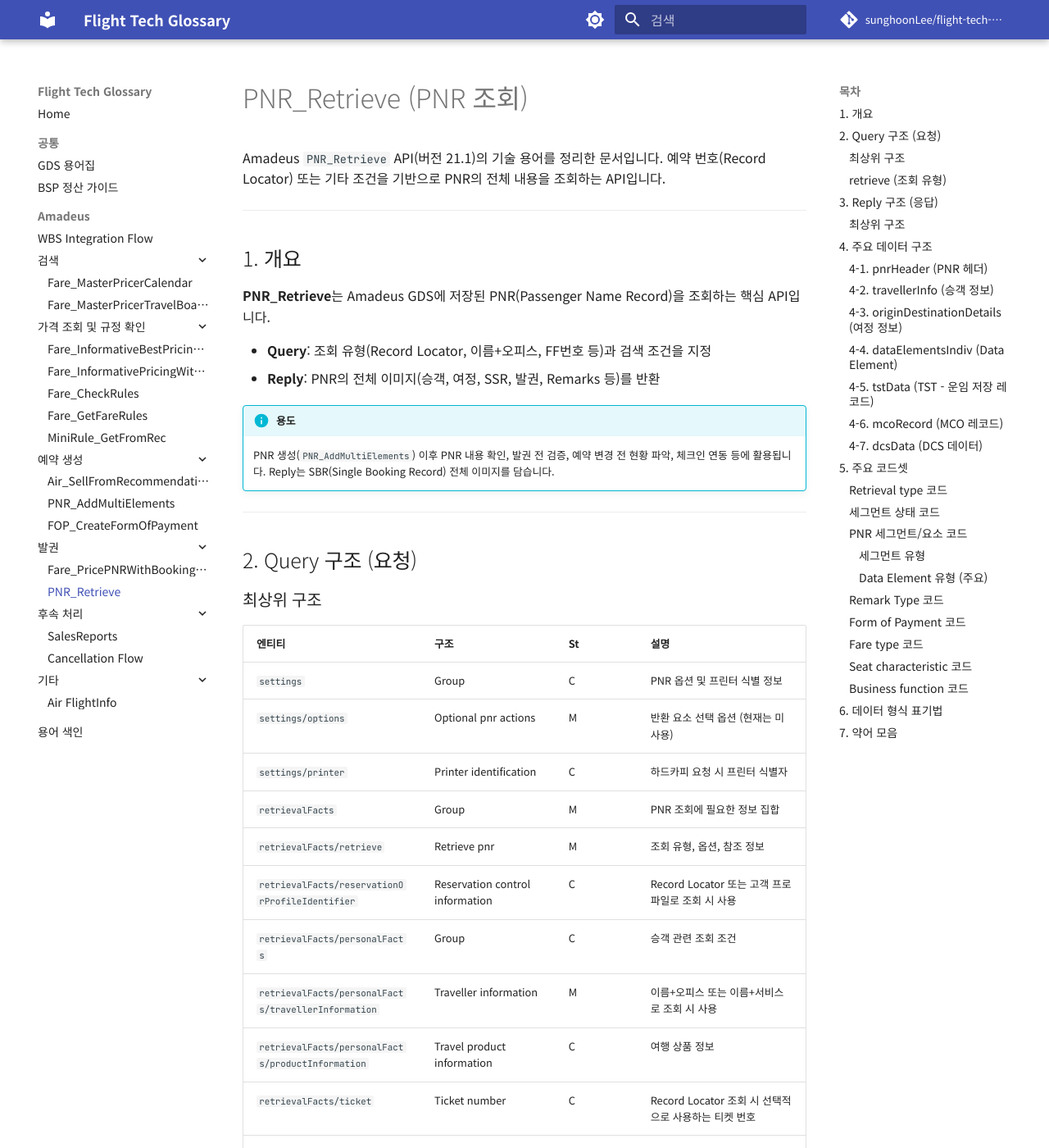
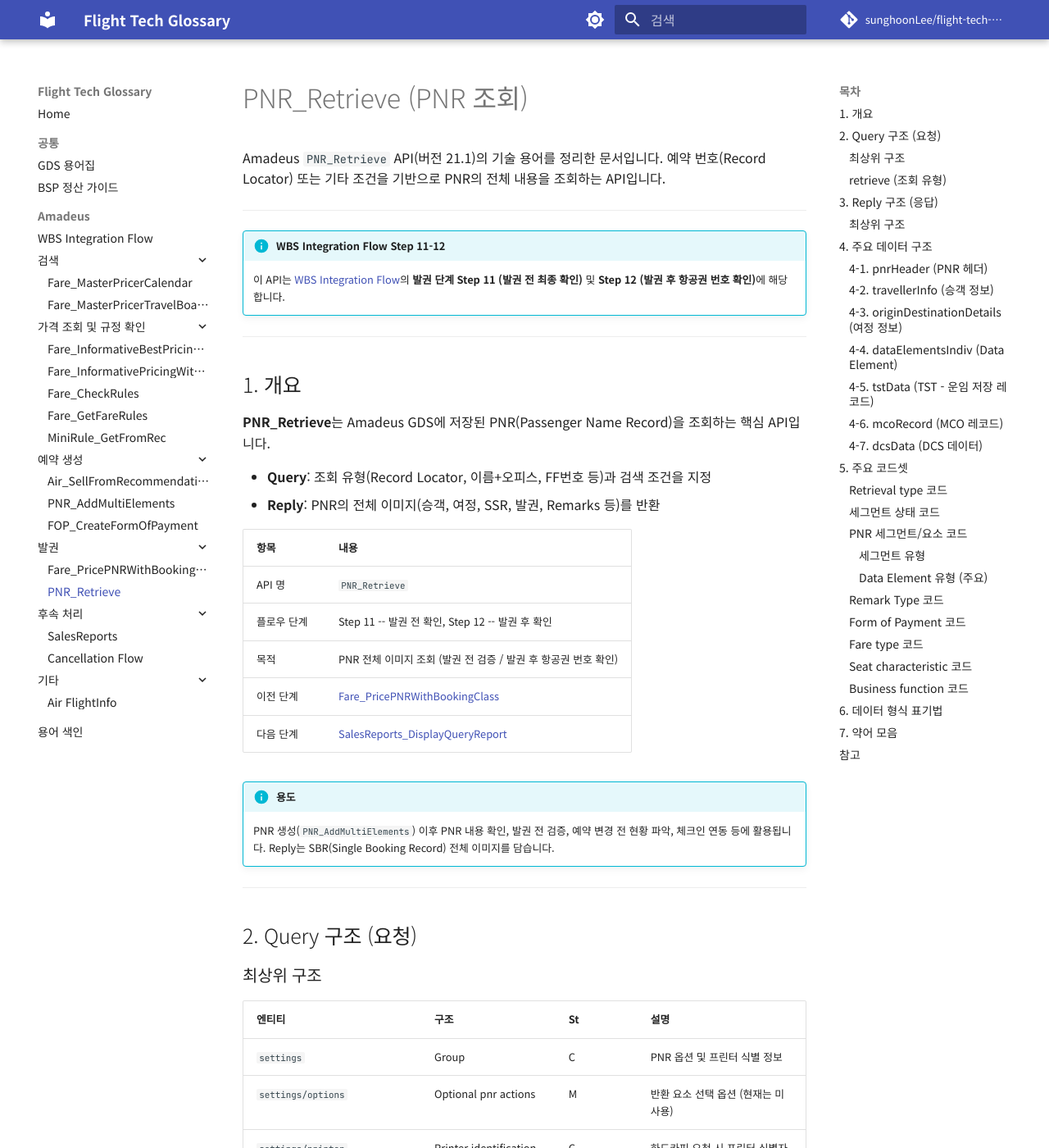
Before and after one commit to sunghoonLee/flight-tech-glossary, an MkDocs documentation site: the page built from docs/pnr-retrieve.md, in a window 1280 px wide and 1400 px high. Shown: the whole window at 82% size. Built offline with MkDocs 1.6.1 and Material for MkDocs 9.7.7, drawn with Linux system fonts in a browser that asks for light colours; comment, search, counter and statistics services are not loaded; some of the changed text lies outside the part shown.

Commit message:
Add WBS Integration Flow context to existing API glossary pages
Add WBS step info blocks, API metadata tables, and cross-reference
sections to 5 pre-existing files to match the format of newly written
glossary pages. All 13 WBS steps now consistently linked.

Co-Authored-By: Claude Opus 4.6 <noreply@anthropic.com>

```diff
--- a/docs/pnr-retrieve.md
+++ b/docs/pnr-retrieve.md
@@ -1,6 +1,11 @@
 # PNR_Retrieve (PNR 조회)
 
 Amadeus `PNR_Retrieve` API(버전 21.1)의 기술 용어를 정리한 문서입니다. 예약 번호(Record Locator) 또는 기타 조건을 기반으로 PNR의 전체 내용을 조회하는 API입니다.
+
+---
+
+!!! info "WBS Integration Flow Step 11-12"
+    이 API는 [WBS Integration Flow](amadeus-wbs-integration-flow.md)의 **발권 단계 Step 11 (발권 전 최종 확인)** 및 **Step 12 (발권 후 항공권 번호 확인)**에 해당합니다.
 
 ---
 
@@ -10,6 +15,14 @@ Amadeus `PNR_Retrieve` API(버전 21.1)의 기술 용어를 정리한 문서입
 
 - **Query**: 조회 유형(Record Locator, 이름+오피스, FF번호 등)과 검색 조건을 지정
 - **Reply**: PNR의 전체 이미지(승객, 여정, SSR, 발권, Remarks 등)를 반환
+
+| 항목 | 내용 |
+|------|------|
+| API 명 | `PNR_Retrieve` |
+| 플로우 단계 | Step 11 -- 발권 전 확인, Step 12 -- 발권 후 확인 |
+| 목적 | PNR 전체 이미지 조회 (발권 전 검증 / 발권 후 항공권 번호 확인) |
+| 이전 단계 | [Fare_PricePNRWithBookingClass](fare-price-pnr-with-booking-class.md) |
+| 다음 단계 | [SalesReports_DisplayQueryReport](sales-reports.md) |
 
 !!! info "용도"
     PNR 생성(`PNR_AddMultiElements`) 이후 PNR 내용 확인, 발권 전 검증, 예약 변경 전 현황 파악, 체크인 연동 등에 활용됩니다. Reply는 SBR(Single Booking Record) 전체 이미지를 담습니다.
@@ -622,8 +635,10 @@ PNR_Retrieve 문서에서 사용되는 데이터 형식 표기 규칙입니다.
 
 ---
 
-!!! tip "관련 문서"
-    - [PNR AddMultiElements](pnr-add-multi-elements.md) - PNR 요소 추가/수정 API
-    - [Air SellFromRecommendation](air-sell-from-recommendation.md) - 검색 결과 기반 예약 생성
-    - [BSP 정산 가이드](bsp-settlement-guide.md) - PNR 기반 발권 및 정산 프로세스
-    - [GDS 용어집](gds-terminology.md) - GDS 시스템 공통 용어
+## 참고
+
+- [WBS Integration Flow - Step 11-12](amadeus-wbs-integration-flow.md)
+- [Fare_PricePNRWithBookingClass 용어집](fare-price-pnr-with-booking-class.md)
+- [PNR_AddMultiElements 용어집](pnr-add-multi-elements.md)
+- [SalesReports_DisplayQueryReport 용어집](sales-reports.md)
+- [Cancellation Flow 용어집](cancellation-flow.md)
```
Also changed, not shown: docs/air-sell-from-recommendation.md (+19 -4 lines), docs/fop-create-form-of-payment.md (+16 -3 lines), docs/master-pricer-travelboard-search.md (+22 -0 lines), docs/pnr-add-multi-elements.md (+20 -4 lines).
